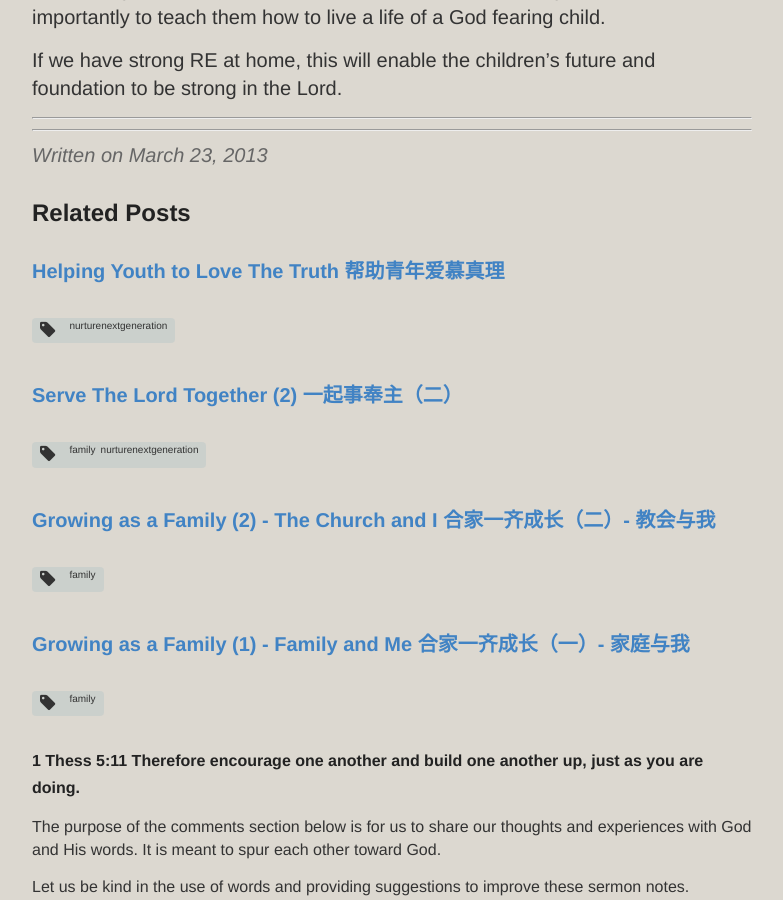
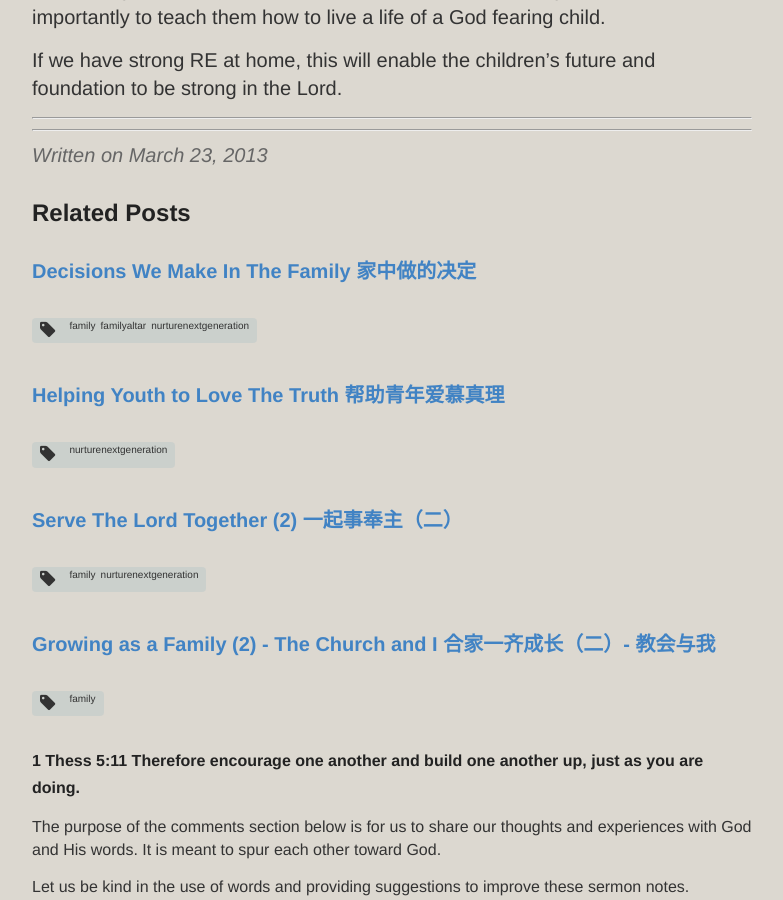
Before and after one commit to catchupTJC/catchuptjc.github.io, a Jekyll site: the page built from _posts/2013-03-23-Religious education (RE) at home.md, in a window 1280 px wide and 900 px high, scrolled down 1926 px. Shown: the whole window, without its empty margins (248-1031 px from the left). Built offline with Jekyll 4.4.1, drawn with Linux system fonts in a browser that asks for light colours; nearby versions of some CDN libraries; comment, search, counter and statistics services are not loaded.

Commit message:
Update 2019-07-05-Decisions We Make In The Family.md

```diff
--- a/_posts/2019-07-05-Decisions We Make In The Family.md
+++ b/_posts/2019-07-05-Decisions We Make In The Family.md
@@ -1,8 +1,8 @@
 ---
 layout: post
 title: Decisions We Make In The Family 家中做的决定
-category: Sermon(SG)2019
-tags: [Family,Decision,Family Altar,Nurture Next Generation]
+category: sermon2019singapore
+tags: [family,decision,familyaltar,nurturenextgeneration]
 hymns: [344,398]
 ---
 
```
